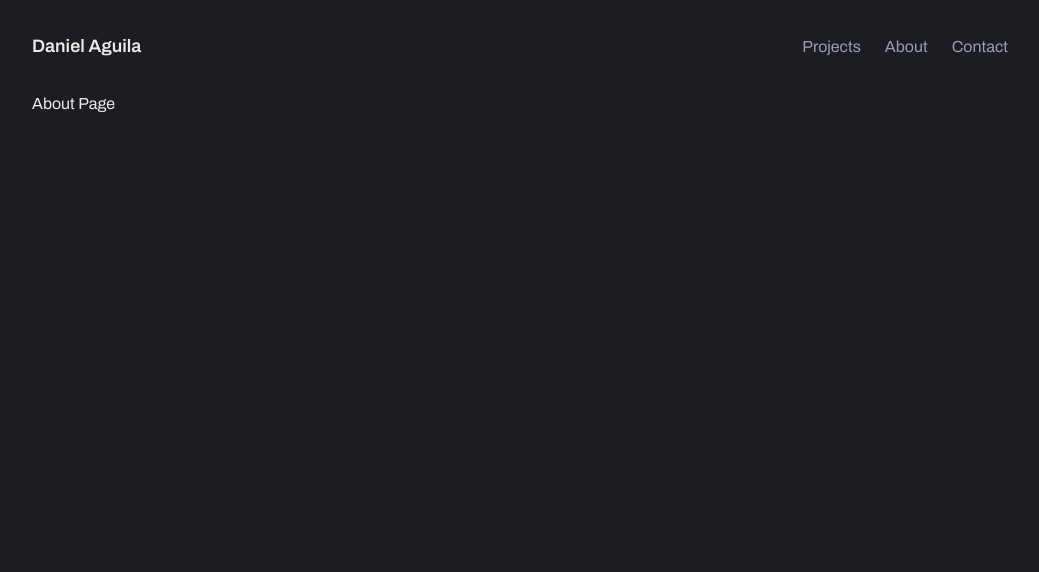
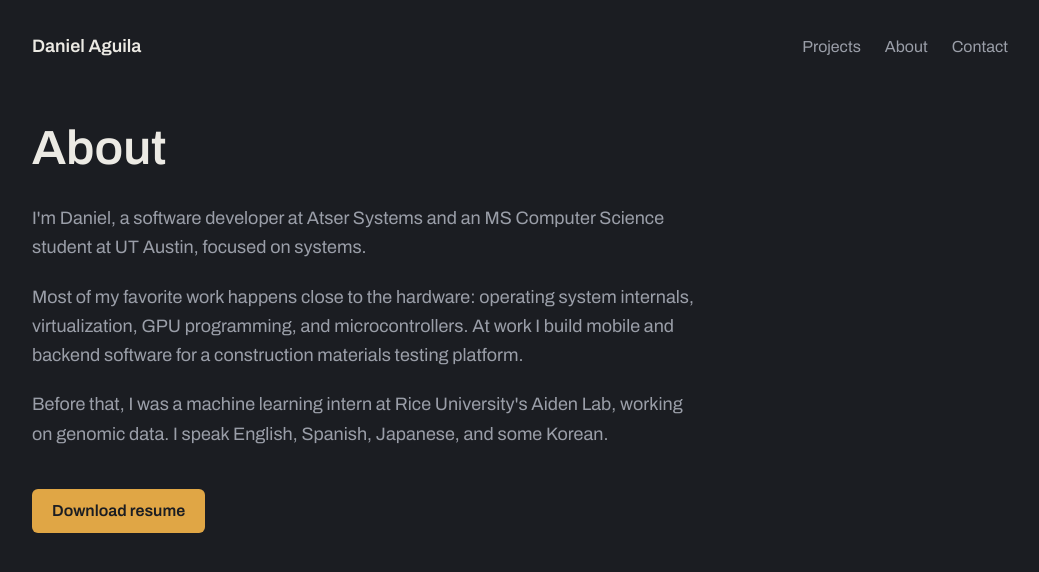
Before and after one commit to Daniel-Aguila/portfolio, a Next.js app: page /about in a window 1280 px wide. Shown: the top 572 px of the page, without its empty margins (120-1159 px from the left). Built offline with nearby package versions, Linux system fonts and the light colour scheme.

Commit message:
about me

```diff
--- a/app/about/page.tsx
+++ b/app/about/page.tsx
@@ -1,3 +1,32 @@
 export default function AboutPage() {
-    return <h1>About Page</h1>
+    return (
+        <article className="max-w-2xl pt-8">
+            <h1 className="text-4xl font-semibold font-stretch-expanded sm:text-5xl">About</h1>
+
+            <div className="mt-8 space-y-5 text-lg leading-relaxed text-tin">
+                <p>
+                    I'm Daniel, a software developer at Atser Systems and an MS Computer Science
+                    student at UT Austin, focused on systems.
+                </p>
+                <p>
+                    Most of my favorite work happens close to the hardware: operating system
+                    internals, virtualization, GPU programming, and microcontrollers. At work I
+                    build mobile and backend software for a construction materials testing
+                    platform.
+                </p>
+                <p>
+                    Before that, I was a machine learning intern at Rice University's Aiden Lab,
+                    working on genomic data. I speak English, Spanish, Japanese, and some Korean.
+                </p>
+            </div>
+
+            <a
+                href="/Daniel_Aguila_Resume.pdf"
+                target="_blank"
+                className="mt-10 inline-block rounded-md bg-copper px-5 py-2.5 font-semibold text-board hover:opacity-90"
+            >
+                Download resume
+            </a>
+        </article>
+    );
 }
--- a/app/projects/[id]/page.tsx
+++ b/app/projects/[id]/page.tsx
@@ -1,6 +1,6 @@
 import { getProject } from "@/lib/project";
 import { notFound } from "next/navigation";
-import YouTubeEmbed from "@/app/components/YoutubeEmbed";
+import YoutubeEmbed from "@/app/components/YoutubeEmbed";
 import Markdown from "react-markdown";
 import Link from "next/link";
 
@@ -31,7 +31,7 @@ export default async function ProjectPage({ params }: { params: Promise<{ id: st
 
             {project.youtubeId && (
                 <div className="mt-10">
-                    <YouTubeEmbed id={project.youtubeId}/>
+                    <YoutubeEmbed id={project.youtubeId}/>
                 </div>
             )}
 
```
